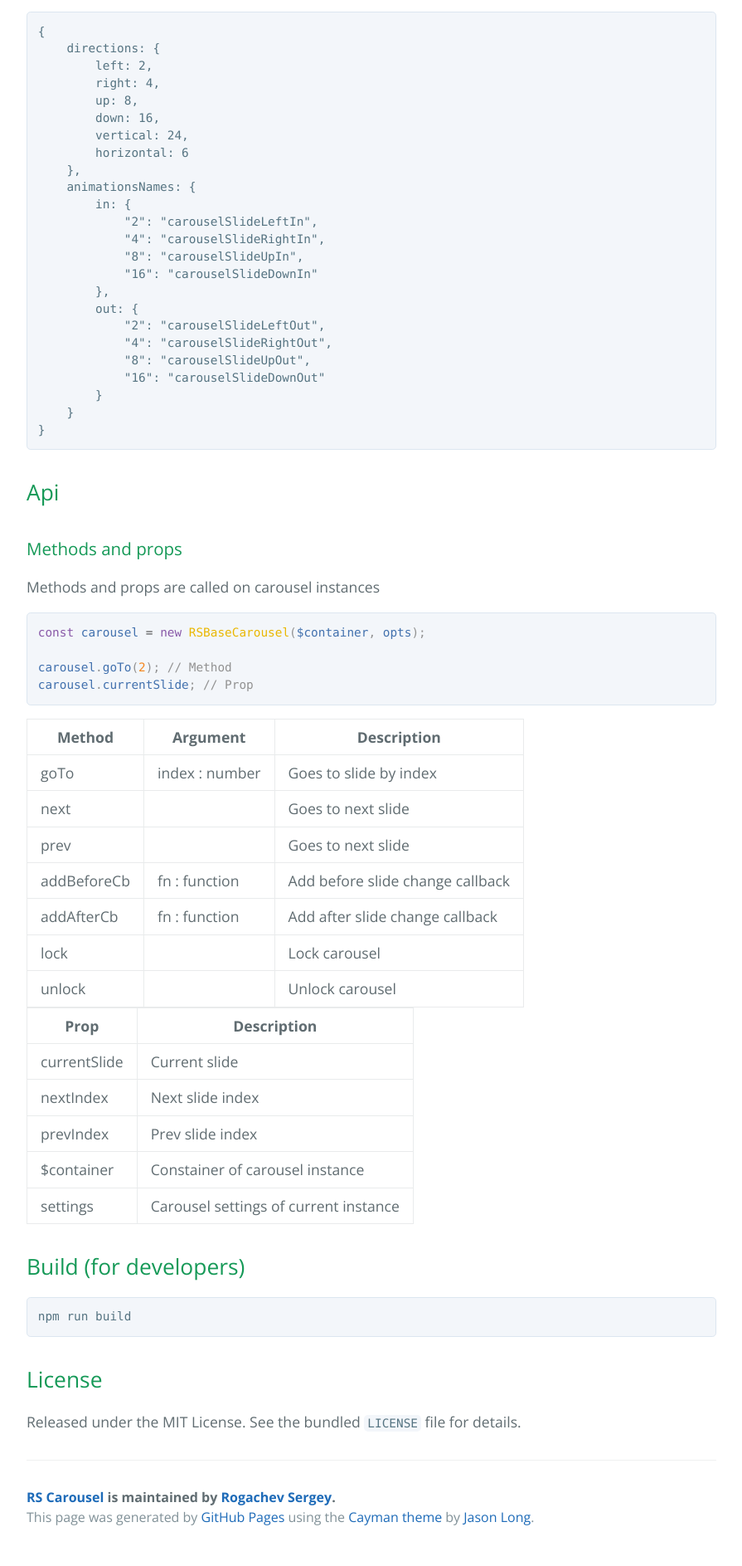
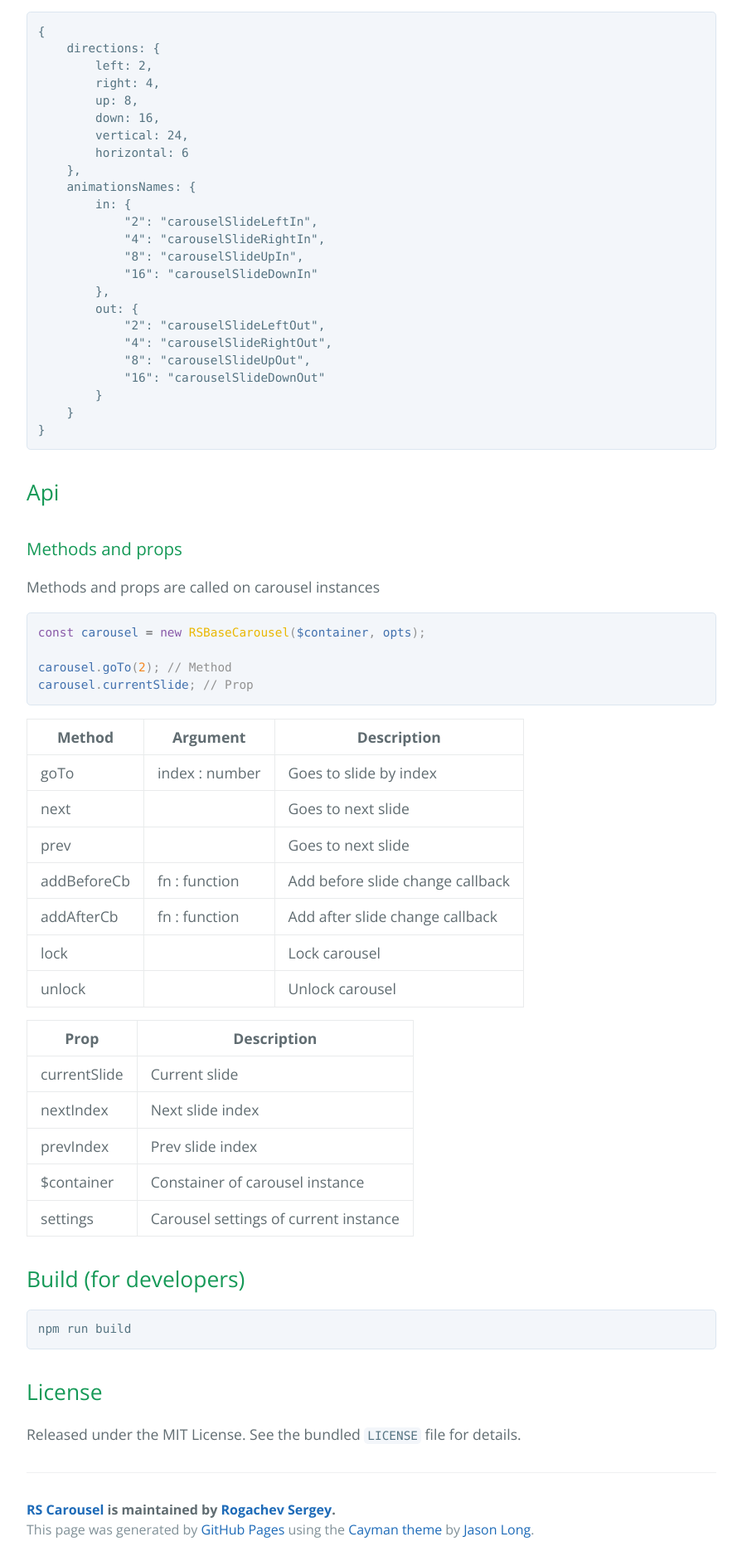
Before and after one commit to Redknife/rs-carousel, a Jekyll site: the page built from index.md, in a window 1280 px wide. Shown: the part 3064-4951 px from the top of the page at 83% size, without its empty margins (192-1087 px from the left). Built offline with Jekyll 4.4.1, drawn with Linux system fonts in a browser that asks for light colours.

Commit message:
Fix table style

```diff
--- a/css/cayman.css
+++ b/css/cayman.css
@@ -624,7 +624,8 @@ a {
     overflow: auto;
     word-break: normal;
     word-break: keep-all;
-    -webkit-overflow-scrolling: touch; }
+    -webkit-overflow-scrolling: touch;
+    margin: 15px 0; }
     .main-content table th {
       font-weight: bold; }
     .main-content table th,
```
